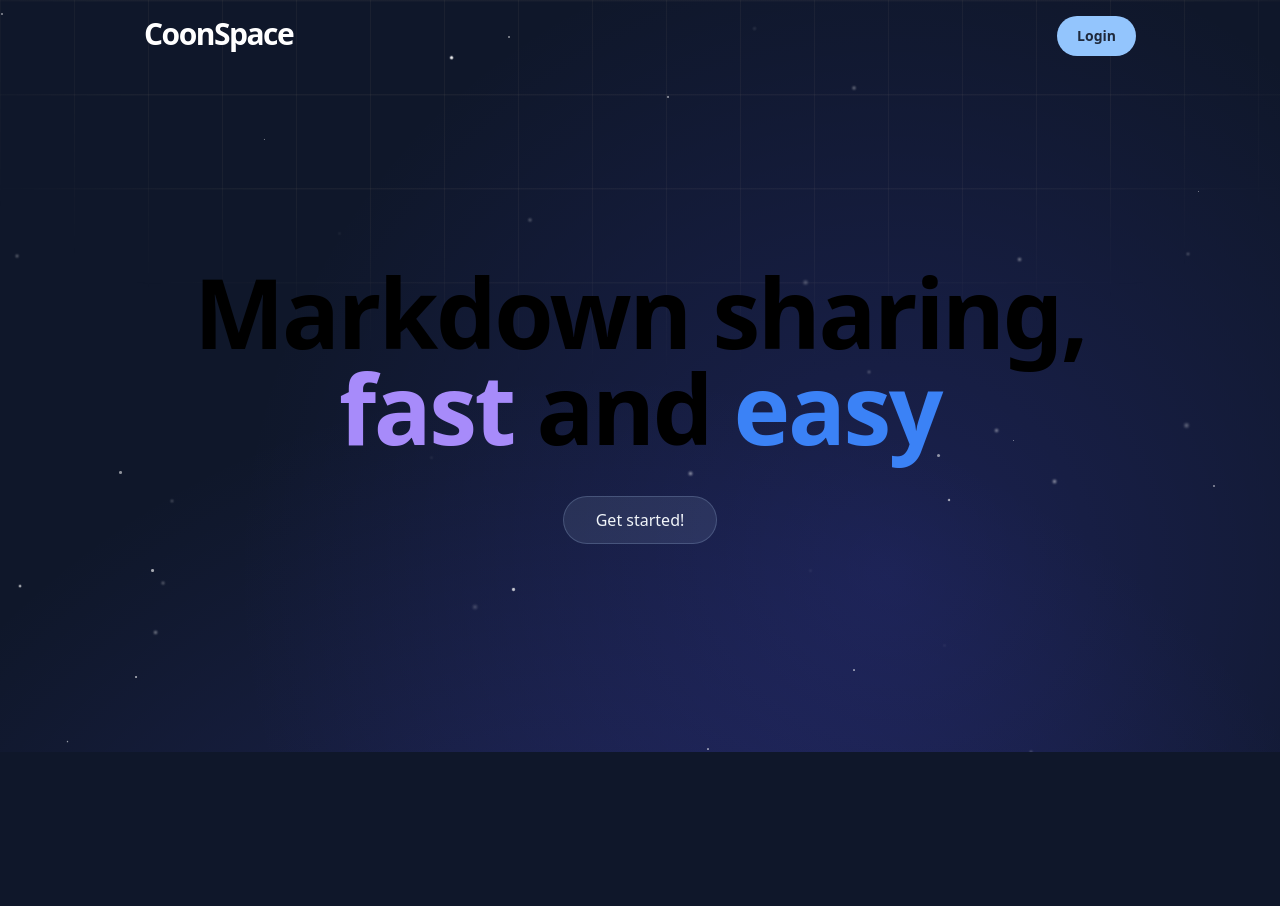
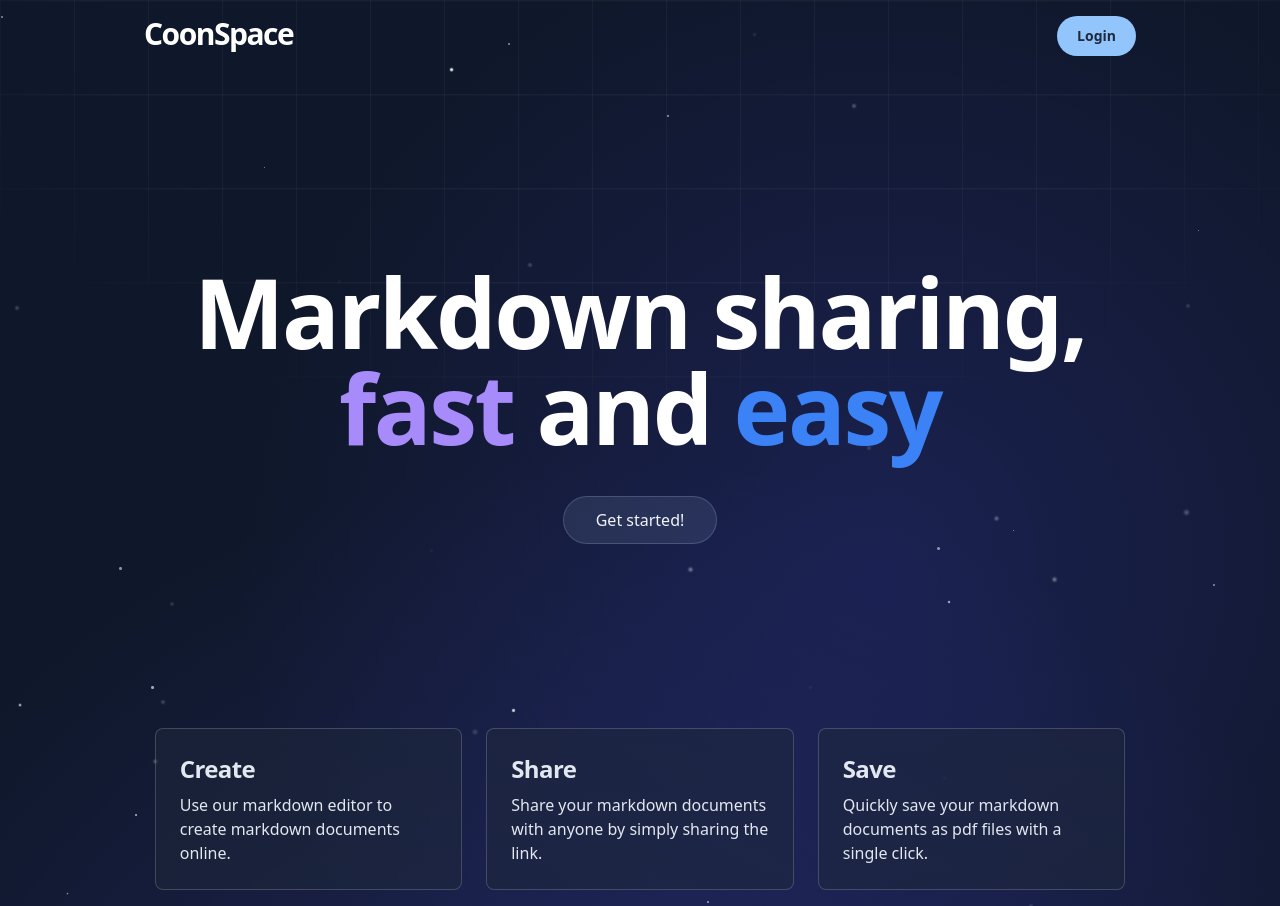
Before and after one commit to Sleepy-gogo/coonspace, an Astro site: page / in a window 1280 px wide. Before the commit the page ends 800 px from the top, so only its background shows below. Built offline with nearby package versions, Linux system fonts and the light colour scheme; Astro itself is replaced by a stand-in of ours.

Commit message:
Added features section on landing

```diff
--- a/src/components/Welcome.astro
+++ b/src/components/Welcome.astro
@@ -2,17 +2,63 @@
 import { Button } from './ui/button';
 ---
 
-<div>
-  <section
-    class="flex items-center justify-center flex-col py-36 md:py-48 max-w-md px-6 sm:max-w-2xl sm:px-8 md:max-w-3xl md:px-10 lg:max-w-4xl lg:px-4 xl:max-w-5xl 2xl:max-w-6xl mx-auto gap-10"
+<main class="flex flex-col gap-32 lg:gap-40">
+  <div
+    class="flex items-center justify-center flex-col pt-36 md:pt-48 max-w-md px-6 sm:max-w-2xl sm:px-8 md:max-w-3xl md:px-10 lg:max-w-4xl lg:px-4 xl:max-w-5xl 2xl:max-w-6xl mx-auto gap-10"
   >
     <h1
-      class="text-4xl font-bold text-center tracking-tight sm:text-6xl lg:text-[4rem] xl:text-[6rem] 2xl:text-[6.5rem]"
+      class="text-4xl font-bold text-center tracking-tight sm:text-6xl lg:text-[4rem] xl:text-[6rem] 2xl:text-[6.5rem] text-white"
     >
       Markdown sharing, <br /><span class="text-violet-400">fast</span> and <span
         class="text-blue-500">easy</span
       >
     </h1>
     <Button size="lg">Get started!</Button>
+  </div>
+  <section>
+    <div class="max-w-screen-lg w-full px-4 mx-auto">
+      <div
+        class="flex flex-col w-full gap-6 mt-6 sm:flex-row sm:flex-wrap lg:flex-nowrap sm:justify-center"
+      >
+        <div
+          class="p-6 bg-slate-800/50 border border-slate-200/20 rounded-lg sm:w-[48%] md:w-[31%] hover:shadow-lg hover:border-slate-200/40 hover:bg-slate-700/30 transition-colors group"
+        >
+          <h3
+            class="text-2xl font-bold text-slate-200 tracking-tight group-hover:text-white"
+          >
+            Create
+          </h3>
+          <p class="mt-2 text-slate-200">
+            Use our markdown editor to create markdown documents online.
+          </p>
+        </div>
+        <div
+          class="p-6 bg-slate-800/50 border border-slate-200/20 rounded-lg sm:w-[48%] md:w-[31%] hover:shadow-lg hover:border-slate-200/40 hover:bg-slate-700/30 transition-colors group"
+        >
+          <h3
+            class="text-2xl font-bold text-slate-200 tracking-tight group-hover:text-white"
+          >
+            Share
+          </h3>
+          <p class="mt-2 text-slate-200">
+            Share your markdown documents with anyone by simply sharing the
+            link.
+          </p>
+        </div>
+        <div
+          class="p-6 bg-slate-800/50 border border-slate-200/20 rounded-lg sm:w-[48%] md:w-[31%] hover:shadow-lg hover:border-slate-200/40 hover:bg-slate-700/30 transition-colors group"
+        >
+          <h3
+            class="text-2xl font-bold text-slate-200 tracking-tight group-hover:text-white"
+          >
+            Save
+          </h3>
+          <p class="mt-2 text-slate-200">
+            Quickly save your markdown documents as pdf files with a single
+            click.
+          </p>
+        </div>
+      </div>
+    </div>
   </section>
-</div>
+</main>
```
